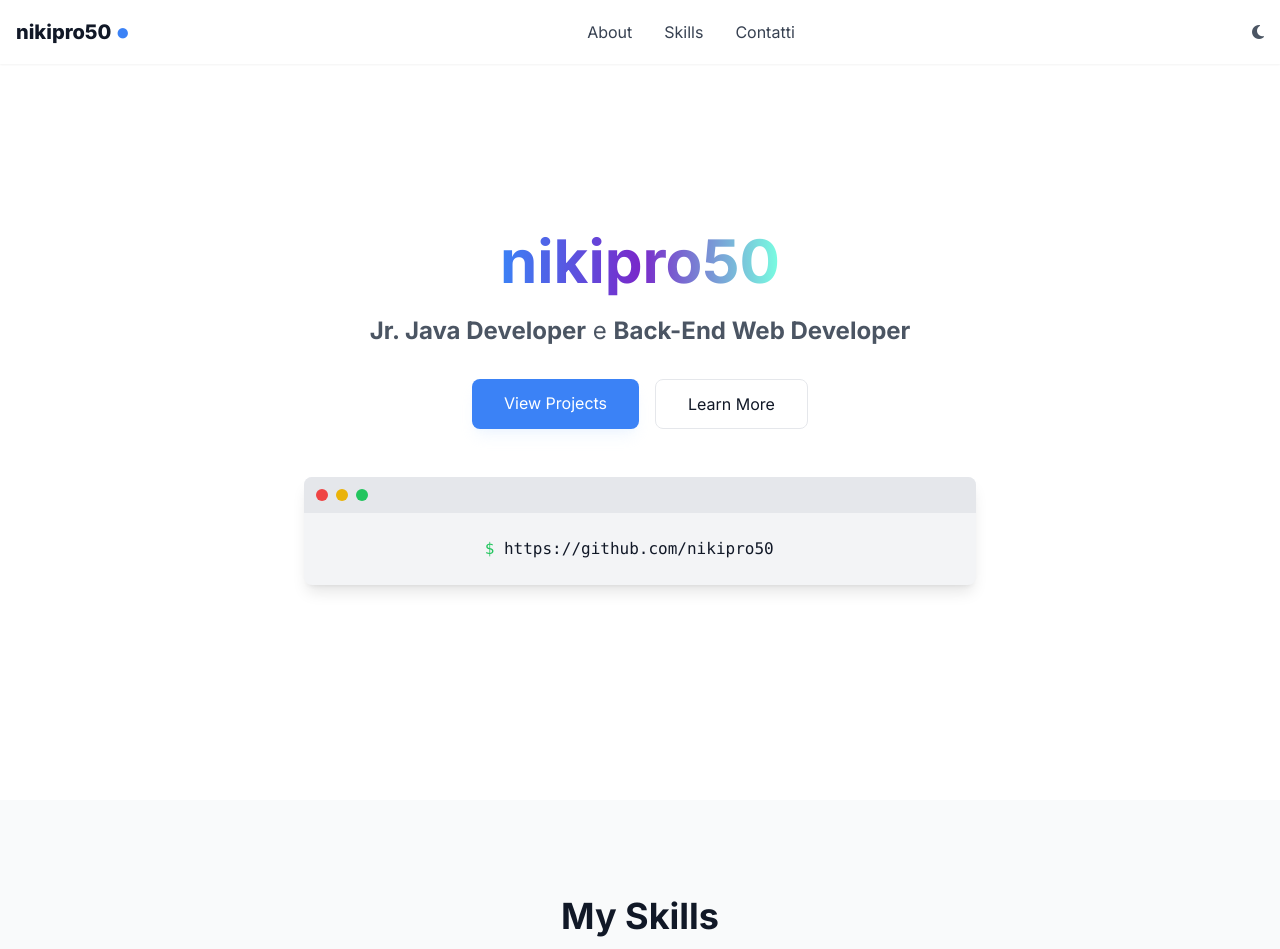
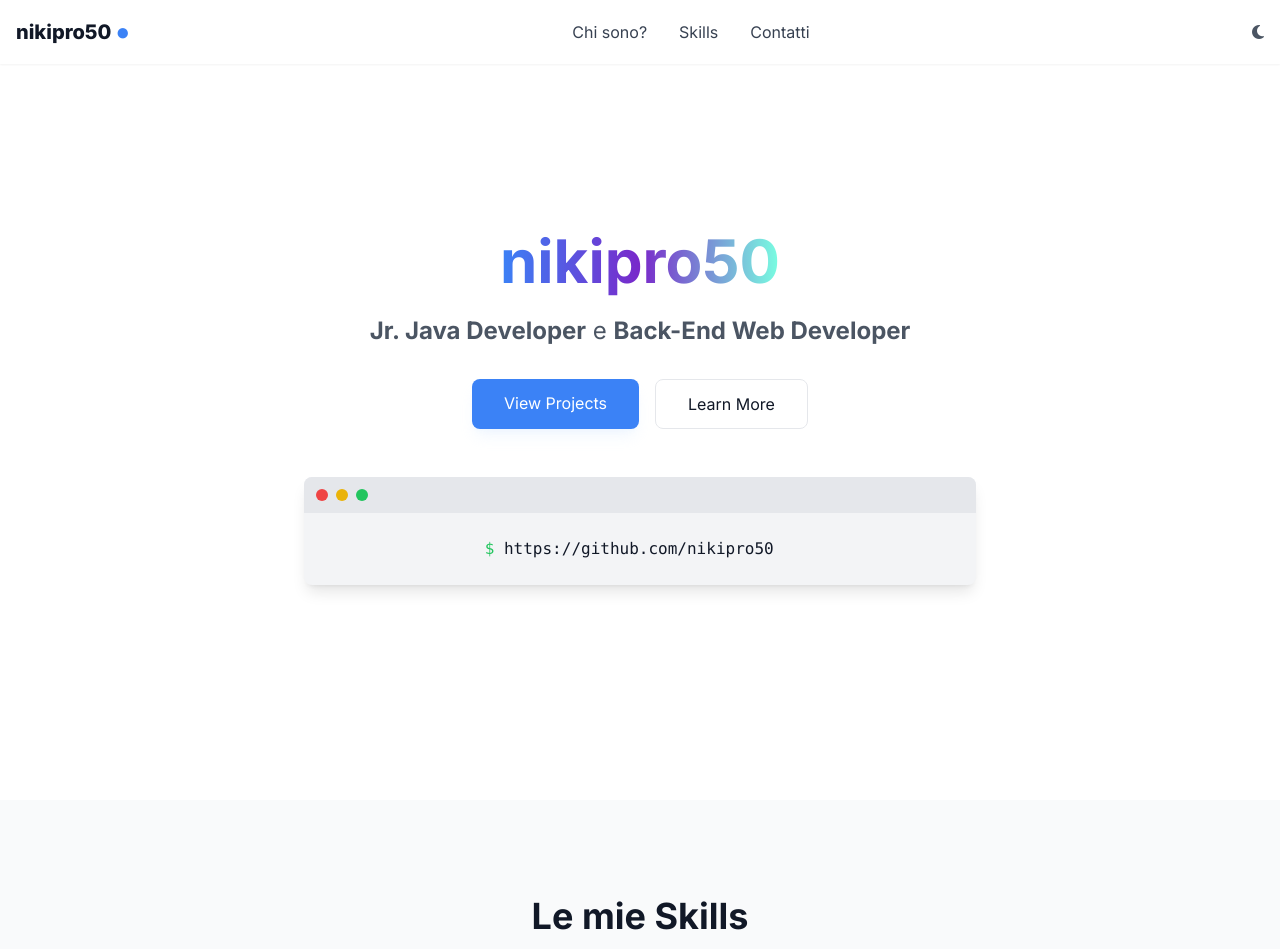
Before and after one commit to nikipro50/nikipro50.github.io, a plain HTML site: page index.html in a window 1280 px wide. Shown: the top 949 px of the page. Drawn offline with Linux system fonts and the light colour scheme.

Commit message:
First Commit

```diff
--- a/index.html
+++ b/index.html
@@ -306,7 +306,7 @@
                     </li>-->
                     <li>
                         <a href="#about"
-                            class="text-gray-700 dark:text-gray-300 hover:text-primary dark:hover:text-primary transition-colors">About</a>
+                            class="text-gray-700 dark:text-gray-300 hover:text-primary dark:hover:text-primary transition-colors">Chi sono?</a>
                     </li>
                     <li>
                         <a href="#skills"
@@ -466,7 +466,7 @@
     <section id="skills"
         class="py-24 bg-gray-50 dark:bg-dark-background-secondary translate-y-4 transition-all duration-500 opacity-0">
         <div class="container mx-auto px-4">
-            <h2 class="text-3xl md:text-4xl font-bold text-center mb-4">My Skills</h2>
+            <h2 class="text-3xl md:text-4xl font-bold text-center mb-4">Le mie Skills</h2>
             <p class="text-xl text-gray-600 dark:text-gray-400 text-center mb-16">Linguaggi che uso molto spesso!</p>
 
             <div class="grid grid-cols-1 md:grid-cols-2 lg:grid-cols-3 gap-8">
@@ -665,7 +665,7 @@
                     </li>-->
                     <li>
                         <a href="#about"
-                            class="text-gray-600 dark:text-gray-400 hover:text-primary dark:hover:text-primary transition-colors">About</a>
+                            class="text-gray-600 dark:text-gray-400 hover:text-primary dark:hover:text-primary transition-colors">Chi sono?</a>
                     </li>
                     <li>
                         <a href="#skills"
@@ -677,7 +677,7 @@
                     </li>-->
                     <li>
                         <a href="#contact"
-                            class="text-gray-600 dark:text-gray-400 hover:text-primary dark:hover:text-primary transition-colors">Contact</a>
+                            class="text-gray-600 dark:text-gray-400 hover:text-primary dark:hover:text-primary transition-colors">Contatti</a>
                     </li>
                 </ul>
                 <div class="flex gap-4">
```
